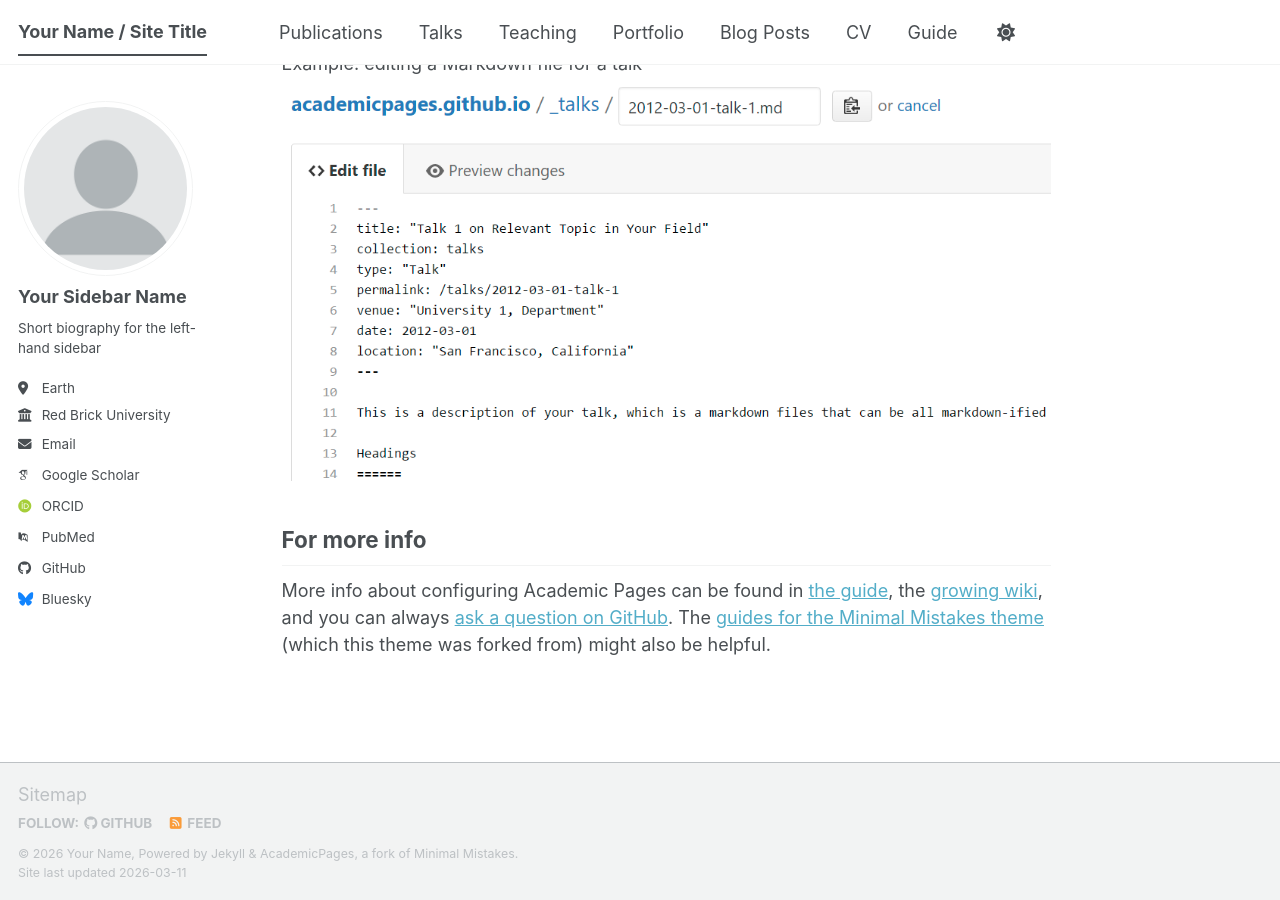
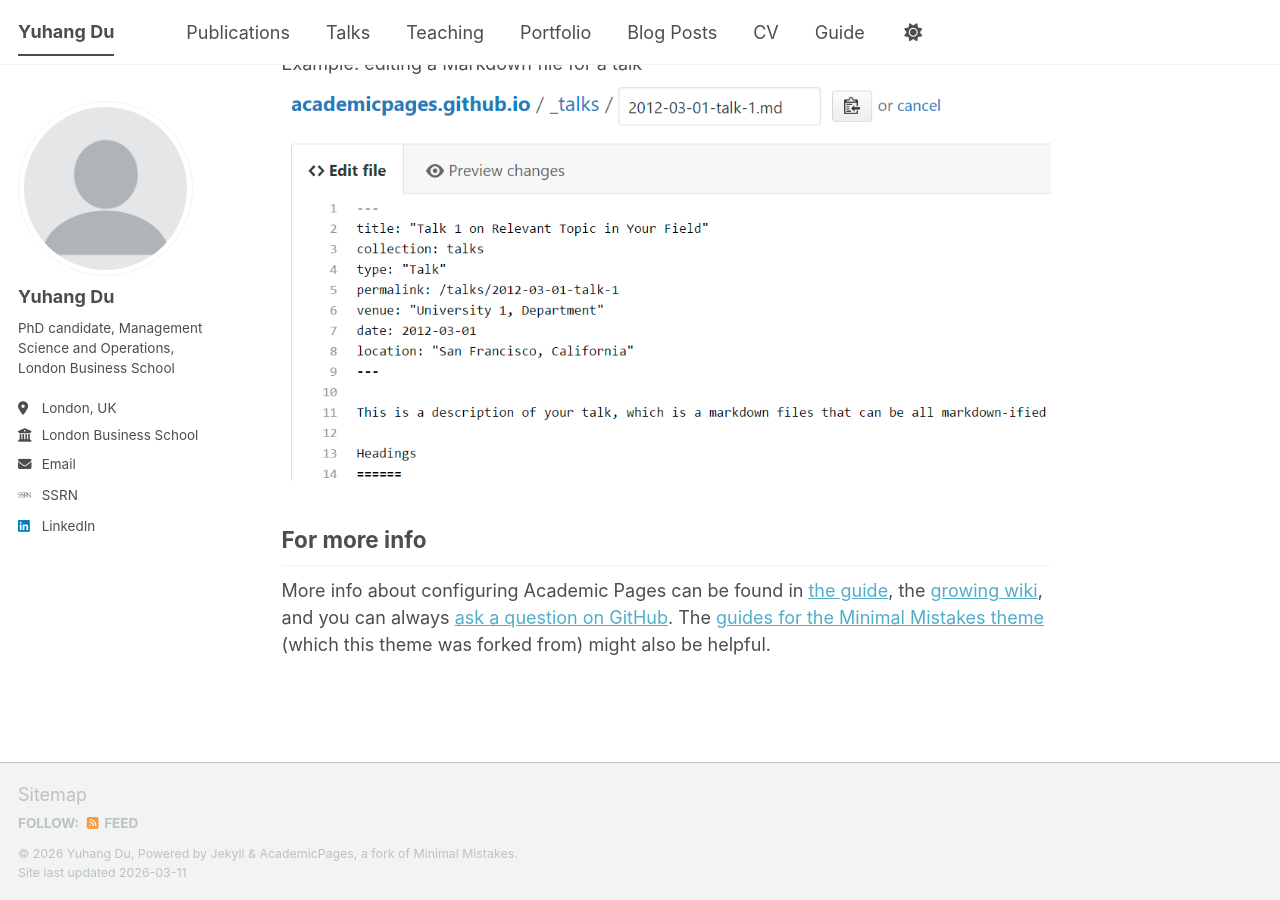
Before and after one commit to yuhangdu-edu/yuhangdu-edu.github.io, a Jekyll site: the page built from _pages/about.md, in a window 1280 px wide and 900 px high, scrolled down 2720 px. Built offline with Jekyll 4.4.1, drawn with Linux system fonts in a browser that asks for light colours; some web fonts are replaced; a script bundle is joined from its source files by our own code; library files that are not in the unit come from our copies.

Commit message:
Update _config.yml
Update site info

```diff
--- a/_config.yml
+++ b/_config.yml
@@ -9,14 +9,14 @@
 # Basic Site Settings
 locale                   : "en-US"
 site_theme               : "default" # The available themes options are "default", "air", "sunrise", "mint", "dirt" and "contrast"
-title                    : "Your Name / Site Title"
+title                    : "Yuhang Du"
 title_separator          : "-"
-name                     : &name "Your Name"
-description              : &description "Your Name's academic portfolio"   # Update this with a general description of your site, this is the default if not overridden by a page
-url                      : https://academicpages.github.io # The base hostname & protocol for your site e.g. "https://[your GitHub username].github.io",
+name                     : &name "Yuhang Du"
+description              : &description "PhD candidate, Management Science and Operations, London Business School"   # Update this with a general description of your site, this is the default if not overridden by a page
+url                      : https://yuhangdu-edu.github.io # The base hostname & protocol for your site e.g. "https://[your GitHub username].github.io",
                                                            # or if you already have some other page hosted on Github then use "https://[your GitHub username].github.io/[Your Repo Name]"
 baseurl                  : "" # the subpath of your site, e.g. "/blog"
-repository               : "academicpages/academicpages.github.io"
+repository               : "yuhangdu-edu/yuhangdu-edu.github.io"
 
 # Site Author - The following control what appear as part of the author content on the side bar.
 #               If a field is blank the icon and link will not appear, otherwise it will be shown.
@@ -24,24 +24,24 @@ repository               : "academicpages/academicpages.github.io"
 author:
   # Biographic information
   avatar           : "profile.png"
-  name             : "Your Sidebar Name"
+  name             : "Yuhang Du"
   pronouns         : # example: "she/her"
-  bio              : "Short biography for the left-hand sidebar"
-  location         : "Earth"
-  employer         : "Red Brick University"
+  bio              : "PhD candidate, Management Science and Operations, London Business School"
+  location         : "London, UK"
+  employer         : "London Business School"
   uri              : # URL
-  email            : "none@example.org"
+  email            : "ydu@london.edu"
 
   # Academic websites
   academia         : # URL
   arxiv            : # URL - Update with the correct link to your profile
-  googlescholar    : "https://scholar.google.com/citations?user=PS_CX0AAAAAJ"
+  googlescholar    : #"https://scholar.google.com/citations?user=PS_CX0AAAAAJ"
   inspire-hep      : # URL
   impactstory      : # URL
-  orcid            : "https://orcid.org/yourorcidurl"
+  orcid            : #"https://orcid.org/yourorcidurl"
   semantic         : # URL
-  ssrn             : # URL
-  pubmed           : "https://www.ncbi.nlm.nih.gov/pubmed/?term=john+snow"
+  ssrn             : "https://papers.ssrn.com/sol3/cf_dev/AbsByAuth.cfm?per_id=7965844"
+  pubmed           : #"https://www.ncbi.nlm.nih.gov/pubmed/?term=john+snow"
   researchgate     : # URL
   scopus           : # URL
   zotero           : # URL
@@ -51,13 +51,13 @@ author:
   bitbucket        : # Username - Update with your username on the site
   codepen          : # Username
   dribbble         : # Username
-  github           : "academicpages"
+  github           : #"academicpages"
   kaggle           : # Username
   stackoverflow    : # User number or user number and name (i.e., use "1" or "1/jeff-atwood")
 
   # Social media
   artstation       : # Username
-  bluesky          : "bsky.app" # Replace this with you Bluesky username
+  bluesky          : #"bsky.app" # Replace this with you Bluesky username
   facebook         : # Username
   flickr           : # Username
   foursquare       : # Username
@@ -66,7 +66,7 @@ author:
   keybase          : # Username
   instagram        : # Username
   lastfm           : # Username
-  linkedin         : # Username
+  linkedin         : "http://linkedin.com/in/yuhang-du-a99a07224"
   mastodon         : # URL
   medium           : # URL
   pinterest        : # Username
```
